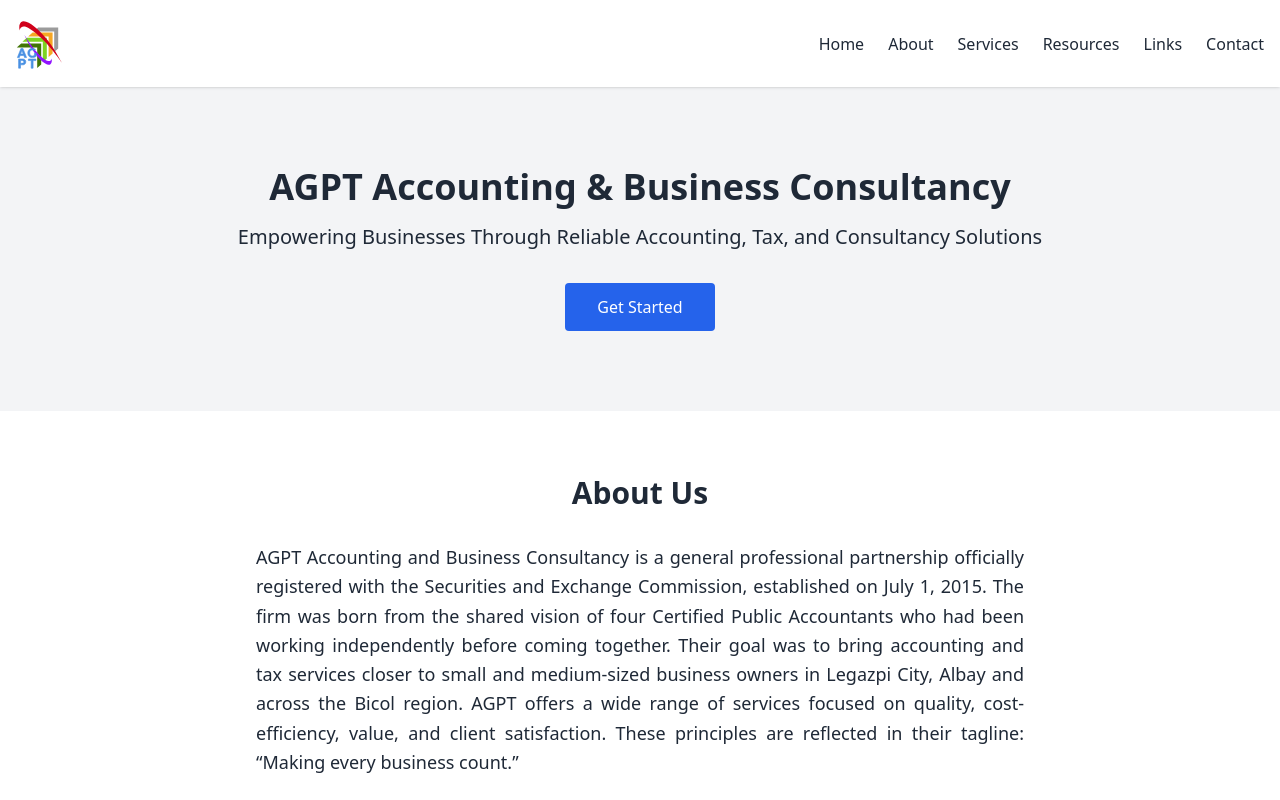
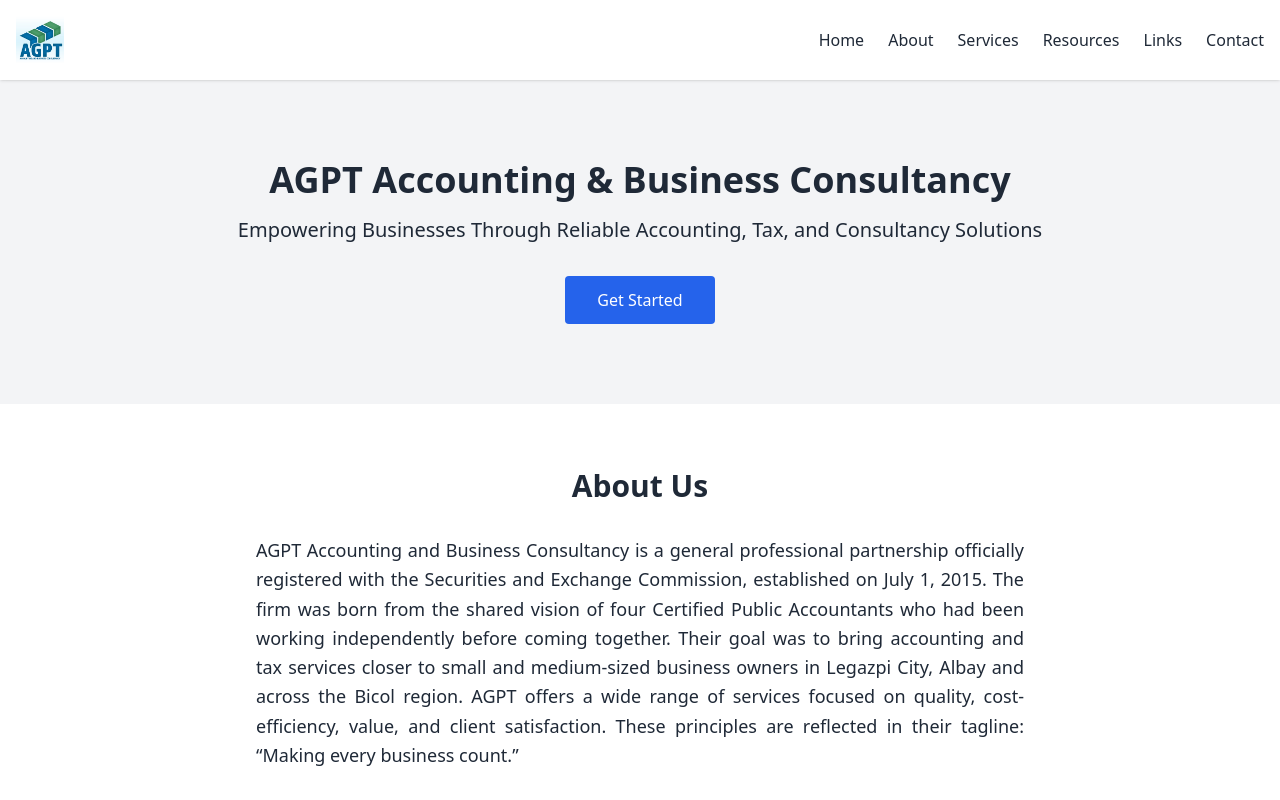
Before and after one commit to kwentongkalye7/agpt-deploy, a website: page public/index.html in a window 1280 px wide. Shown: the top 800 px of the page. Drawn offline with nearby package versions, Linux system fonts and the light colour scheme; no server answers.

Commit message:
new logo

```diff
--- a/public/index.html
+++ b/public/index.html
@@ -14,7 +14,7 @@
   <!-- Navigation -->
   <header class="bg-white shadow sticky top-0 z-50">
     <div class="container mx-auto px-4 py-4 flex items-center justify-between relative">
-      <a href="#home"><img src="/assets/new-AGPT-logo.svg" alt="AGPT Logo" class="w-12"></a>
+      <a href="#home"><img src="/assets/agpt.jpg" alt="AGPT Logo" class="w-12"></a>
       <button id="menu-toggle" class="md:hidden text-gray-600 text-3xl">☰</button>
       <nav id="nav-links" class="hidden md:flex md:items-center md:space-x-6 absolute md:static top-full left-0 w-full md:w-auto bg-white md:bg-transparent shadow md:shadow-none px-6 md:px-0 py-4 md:py-0 z-50">
         <ul class="flex flex-col md:flex-row space-y-4 md:space-y-0 md:space-x-6 w-full">
```
Also changed, not shown: public/assets/agpt.jpg (added).
